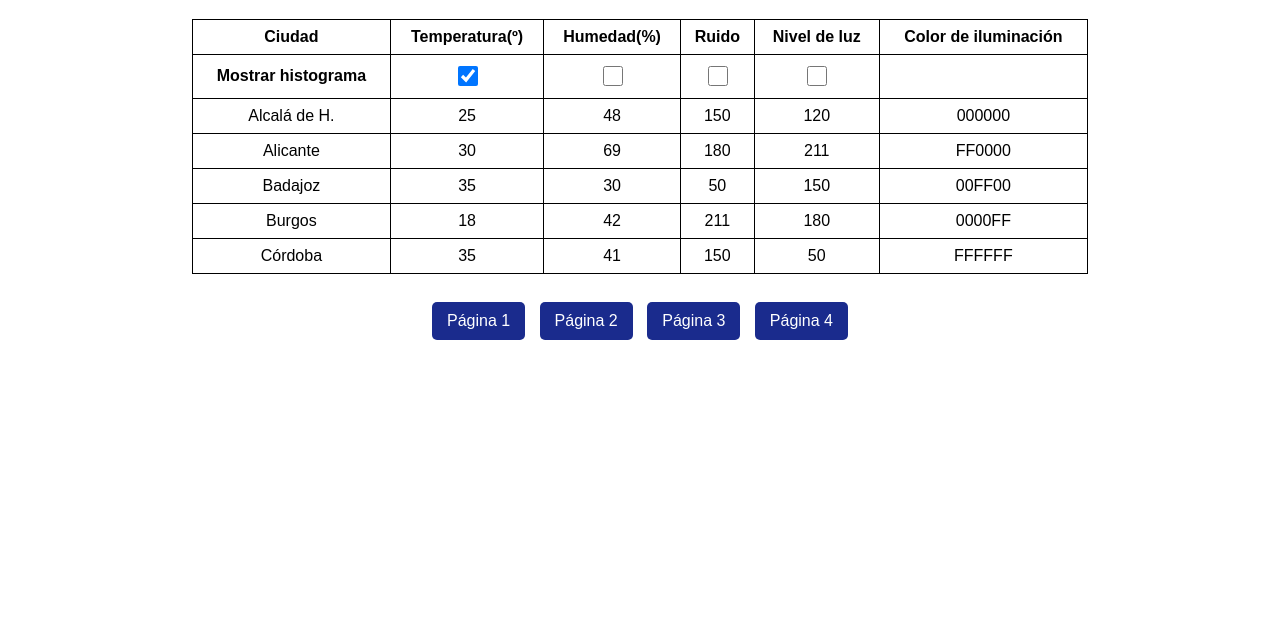
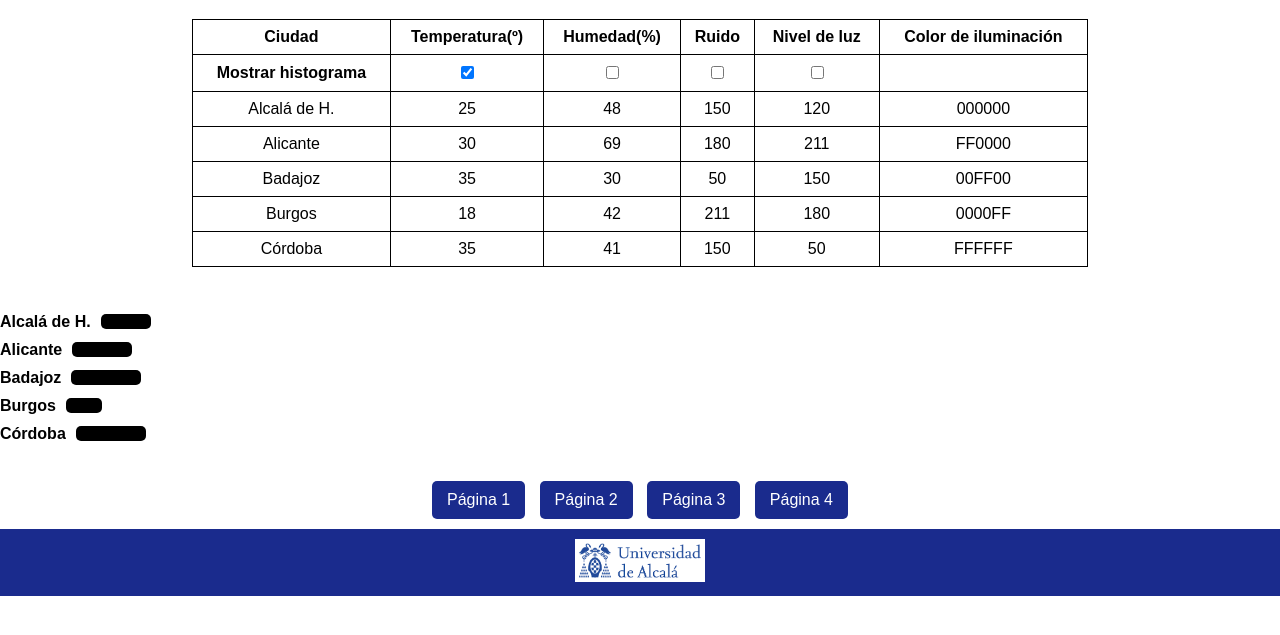
Before and after one commit to IgnacioArce08/iroom, a plain HTML site: page pagina4.html in a window 1280 px wide. Both pictures are taken after a click on the checkbox 467 px from the left and 136 px from the top of the page. Shown: the part 61-696 px from the top of the page. Drawn offline with nearby package versions, Linux system fonts and the light colour scheme.

Commit message:
definitivo

```diff
--- a/iroom.css
+++ b/iroom.css
@@ -300,23 +300,44 @@ nav a {
     background-color: #c08080;
 }
 
-/* Estilos para el contenedor del histograma */
 .histograma-container {
+    display: none;
     margin-top: 20px;
+
 }
 
-/* Estilos para el canvas del histograma */
-#histograma-chart {
-    max-width: 600px;
-    margin: 20px 0;
+.histograma-item {
+    display: flex;
+    align-items: center;
+    margin-bottom: 10px;
 }
 
-/* Estilos para las etiquetas del histograma */
+/* Estilos para la etiqueta de la ciudad en el histograma */
 .histograma-label {
+    margin-right: 10px;
     font-weight: bold;
 }
 
-/* Estilos para las barras del histograma */
-.histograma-bar {
-    margin-bottom: 5px;
+/* Estilos para el contenedor de la barra y la etiqueta de valor */
+.bar-container {
+    display: flex;
+    align-items: center;
+    flex-grow: 1;
 }
+
+/* Estilos para la barra del histograma */
+.histograma-item div:last-child {
+    border-radius: 5px;
+    background-color: #3498db; /* Cambiado a un azul más suave */
+    margin-bottom: 1px;
+}
+
+.boton {
+    display: inline-block;
+    padding: 10px;
+    margin: 10px 5px;
+    text-decoration: none;
+    color: #ffffff;
+    background-color:  #1a2b8d;
+    border-radius: 5px;
+}
--- a/pagina4.html
+++ b/pagina4.html
@@ -6,7 +6,7 @@
     <meta name="viewport" content="width=device-width, initial-scale=1.0">
     <link rel="stylesheet" type="text/css" href="iroom.css">
 	<script src="https://code.jquery.com/jquery-3.6.4.min.js"></script>
-    <script src="https://cdn.jsdelivr.net/npm/chart.js"></script>
+    <script src="https://ajax.googleapis.com/ajax/libs/jquery/3.6.0/jquery.min.js"></script>
 </head>
 
 <body>
@@ -28,10 +28,10 @@
             <tbody>
                 <tr>
                     <th>Mostrar histograma</th>
-                    <td><input type="checkbox" class="checkbox" name="column" value="1" id="temperatura" onclick="HacerHistograma(this.value)"></td>
-                    <td><input type="checkbox" class="checkbox" name="column" value="2" id="humedad" onclick="HacerHistograma(this.value)"></td>
-                    <td><input type="checkbox" class="checkbox" name="column" value="3" id="ruido" onclick="HacerHistograma(this.value)"></td>
-                    <td><input type="checkbox" class="checkbox" name="column" value="4" id="nivel_de_luz" onclick="HacerHistograma(this.value)"></td>
+                    <td><input type="checkbox" name="column" value="1" id="temperatura" onclick="loadHistogram(this.value)"></td>
+                    <td><input type="checkbox" name="column" value="2" id="humedad" onclick="loadHistogram(this.value)"></td>
+                    <td><input type="checkbox" name="column" value="3" id="ruido" onclick="loadHistogram(this.value)"></td>
+                    <td><input type="checkbox" name="column" value="4" id="nivel_de_luz" onclick="loadHistogram(this.value)"></td>
                 </tr>
                 <tr>
                     <td>Alcalá de H.</td>
@@ -78,6 +78,7 @@
 
         <!-- Contenedor del histograma -->
         <div id="histograma-container" class="histograma-container">
+            <h2 id="histograma-titulo"></h2>
             <canvas id="histograma-chart"></canvas>
         </div>
 
@@ -90,58 +91,66 @@
             <a href="pagina4.html" class="pagina-link" data-pagina="4">Página 4</a>
         </nav>
     </div>
+	<div class="pie"><img src="icono.jpg"></div>
 	<script>
-        function HacerHistograma(columnValue) {
+		function loadHistogram(columnValue) {
 			var histogramContainer = document.getElementById("histograma-container");
 
-            // Oculta todos los histogramas
-            var allHistograms = document.getElementsByClassName("histograma-container");
-            for (var i = 0; i < allHistograms.length; i++) {
-                allHistograms[i].style.display = "none";
+			// Obtener el checkbox correspondiente al valor de la columna
+			var checkbox = document.getElementById("tabla4").querySelector("input[value='" + columnValue + "']");
+
+			// Desmarcar todas las otras checkboxes
+			$("input[name='column']").not(checkbox).prop('checked', false);
+
+			if (checkbox.checked) {
+				histogramContainer.style.display = "block"; // Mostrar el histograma si el checkbox está marcado
+			} else {
+				histogramContainer.style.display = "none"; // Ocultar el histograma si el checkbox no está marcado
+				return; // Salir de la función si el checkbox no está marcado
 			}
 
-            // Muestra el histograma correspondiente
-            var currentHistogram = document.getElementById("histograma-" + columnValue);
-            currentHistogram.style.display = "block";
+			histogramContainer.innerHTML = ""; // Limpiar el contenedor
 
-            // Limpia el contenedor del histograma
-            histogramContainer.innerHTML = "";
+			var columnSelected = parseInt(columnValue);
+			var data = [];
 
 			// Obtener los nombres de las ciudades y valores de la columna seleccionada
 			var cityNames = [];
 			var columnValues = [];
 
-            $("#tabla4 tbody tr").each(function (index, row) {
+			$("#tabla4 tr").each(function (index, row) {
+				if (index !== 0 && $(row).find("td:first-child").text() !== "Mostrar histograma") {
 					var cells = $(row).find("td");
-
-                if (index !== 0 && cells.length > 0) {
 					cityNames.push(cells.eq(0).text()); // Nombre de la ciudad (primera columna)
-                    columnValues.push(parseInt(cells.eq(columnValue).text())); // Valor de la columna seleccionada
+					columnValues.push(parseInt(cells.eq(columnSelected).text())); // Valor de la columna seleccionada
 				}
 			});
 
-            // Crear un gráfico de barras con Chart.js
-            var ctx = document.getElementById("histograma-chart").getContext("2d");
-            var histogramChart = new Chart(ctx, {
-                type: 'bar',
-                data: {
-                    labels: cityNames,
-                    datasets: [{
-                        label: 'Histograma',
-                        data: columnValues,
-                        backgroundColor: '#7e7100',
-                    }],
-                },
-                options: {
-                    scales: {
-                        y: {
-                            beginAtZero: true,
-                        },
-                    },
-                },
+			// Obtener el valor máximo de la columna seleccionada
+			var maxValue = Math.max(...columnValues);
+
+			// Crear elementos para el histograma con nombres y barras
+			columnValues.forEach(function (value, index) {
+				var histogramItem = document.createElement("div");
+				histogramItem.classList.add("histograma-item");
+
+				var label = document.createElement("div");
+				label.textContent = cityNames[index]; // Nombre de la ciudad
+				label.classList.add("histograma-label");
+
+				var bar = document.createElement("div");
+				bar.style.width = (value * 2) + "px"; // Ajustar el ancho de la barra según el valor
+				bar.style.height = "15px"; // Altura fija de las barras
+				bar.style.backgroundColor = "#000000"; // Color de las barras
+				bar.style.marginBottom = "1px"; // Espacio entre barras
+				bar.style.flexGrow = (value / maxValue).toFixed(2); // Proporcionalidad de la altura
+
+				histogramItem.appendChild(label);
+				histogramItem.appendChild(bar);
+				histogramContainer.appendChild(histogramItem); // Agregar al contenedor del histograma
 			});
 		}
 	</script>
+
 </body>
-
 </html>
```
Also changed, not shown: pagina2.html (+2 -1 lines), pagina3.html (+2 -2 lines). Lines whose indentation alone changed are shown as unchanged.
